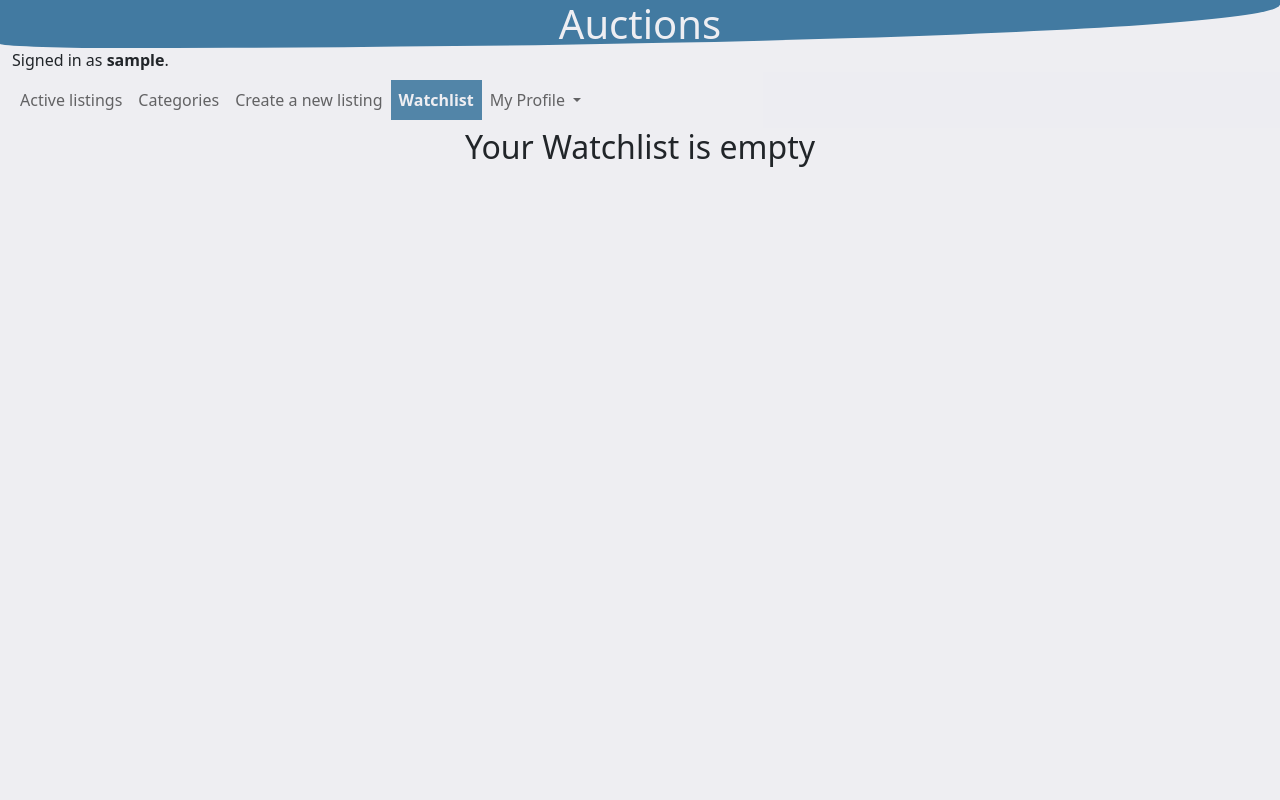
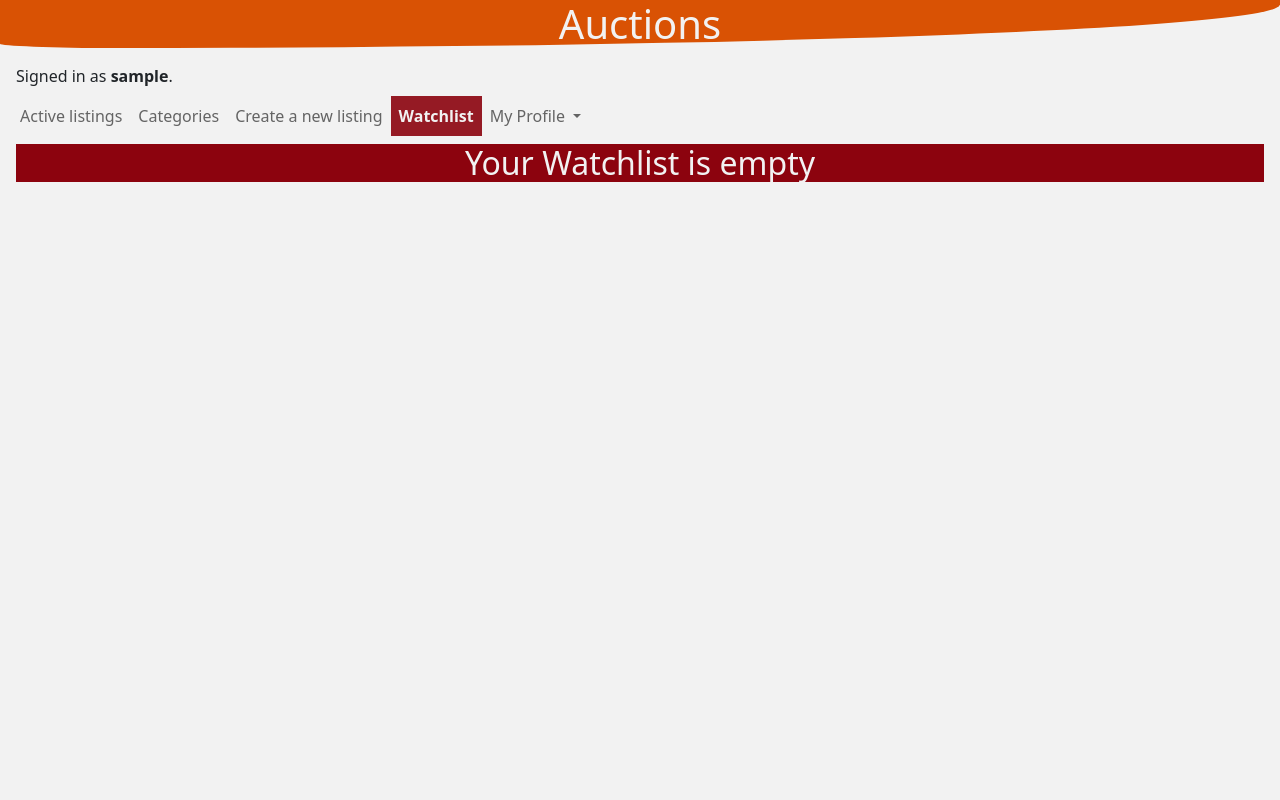
Before and after one commit to filologyprogramming/Auctions_Project, a Django app: page /watchlist in a window 1280 px wide. Run offline with Django 3.2, Linux system fonts and the light colour scheme; the visitor is signed in with stand-in values (Sample User, id 1); data that the repository does not hold is empty.

Commit message:
First changes to Flexbox

```diff
--- a/auctions/static/auctions/styles.css
+++ b/auctions/static/auctions/styles.css
@@ -14,7 +14,7 @@ html, body { /* Main body settings */
 }
 
 body {
-    background-color: #eeeef2;
+    background-color: #F2F2F2;
 }
 
 body > h1 { /* Styles main h1 */
@@ -22,42 +22,40 @@ body > h1 { /* Styles main h1 */
     flex-wrap: wrap;
     justify-content: center;
     border-radius: 0 0 100% 10%;
-    background-color: #427aa1;
-    color: #eeeef2;
+    background-color: #D95204;
+    color: #F2F2F2;
     margin: 0;
 
 }
 
 #signed {/* Styles "Signed as..." div */
     display: inline-block;
-    text-align: center;
-    padding-left: 12px;
+    margin-top: 1rem;
+    margin-left: 1rem;
 }
 
 
 /* Navbar */
 .navbar { /* Styles navbar app-wide*/
-    background-color: #eeeef2;
+    background-color: #F2F2F2;
     opacity: 90%;
     position: sticky;
     width: 100%;
 }
 .navbar-toggler { /* Styles expand button in small navbar */
-    background-color: #eeeef2;
+    background-color: #F2F2F2;
     opacity: 100%;
-    box-shadow: 0.3rem 0.3rem #427aa1;
+    box-shadow: 0 0.3rem #8C030E;
 }
 
-/* alternative color #427aa1 */
-
 .active { /* The look of active link */
-    background-color: #427aa1 !important;
+    background-color: #8C030E !important;
     font-weight: bold;
-    color: #eeeef2 !important;
+    color: #F2F2F2 !important;
 }
 
 .dropdown-menu { /* Styles dropdown menu */
-    background-color: #eeeef2;
+    background-color: #F2F2F2;
 }
 
 .dropdown-item { /* Styles single dropdown items */
@@ -74,11 +72,11 @@ h2 { /* Styles main h2 above the page */
     justify-content: center;
     margin-left: 1rem;
     margin-right: 1rem;
+    color: #F2F2F2;
+    background-color: #8C030E;
 }
 
-#sold_to_banner {
-    text-align: center;
-}
+
 
 /* Registration form */
 
@@ -132,6 +132,53 @@ h2 { /* Styles main h2 above the page */
     border-top: 1px solid;
 }
 
+
+.all_listings {
+    display: flex;
+    flex-flow: row wrap;
+    justify-content: space-around;
+    text-align: center;
+    padding: 0;
+}
+
+.listing {
+    width: auto;
+    height: 14rem;
+    margin-top: 1rem;
+    margin-bottom: 1rem;
+}
+
+.image_box {
+    margin: 0;
+    width: 10rem;
+    height: 10rem;
+}
+
+
+img { /*Styles listing image */
+    width: 10rem;
+    height: 10rem;
+    box-sizing: border-box;
+    object-fit: cover;
+    margin: 0;
+}
+
+.nameprice_box {
+    background-color: #D95204;
+    width: 10rem;
+    box-sizing: border-box;
+    border-left: 1px solid #8C030E;
+    border-right: 1px solid #8C030E;
+    border-bottom: 1px solid #8C030E;
+}
+
+.nameprice_box > p {
+    white-space: nowrap;
+    text-overflow: ellipsis;
+    overflow: hidden;
+    color: #F2F2F2;
+}
+
 .col-12 { /* Makes links fill in the whole width */
     width: 100%;
     padding: 0;
--- a/auctions/templates/auctions/login.html
+++ b/auctions/templates/auctions/login.html
@@ -5,7 +5,7 @@
     <h2>Login</h2>
 
     {% if message %}
-        <div id="invalid_credent">{{ message }}</div>
+        <div id="invalid_credentials">{{ message }}</div>
     {% endif %}
 
     <form action="{% url 'login' %}" method="post" id="login_form">
@@ -16,7 +16,7 @@
         <div class="form-group">
             <input class="form-control" type="password" name="password" placeholder="Password">
         </div>
-        <input class="btn btn-primary button" type="submit" value="Login">
+        <input class="my_buttons" type="submit" value="Login">
     </form>
 
     <p class="already_registered">Don't have an account? <a href="{% url 'register' %}">Register here.</a></p>
--- a/auctions/templates/auctions/watchlist.html
+++ b/auctions/templates/auctions/watchlist.html
@@ -8,10 +8,32 @@
     <h2 id="title">Your Watchlist is empty</h2>
 {% endif %}
 
-    {% for listing in watchlist.listing.all %}
+    <div class="all_listings">
+        {% for listing in watchlist.listing.all %}
+        <div class="listing" id="listing_{{ listing.id }}">
+            <a href="{% url 'show_listing' listing.id listing.name %}">
+                <div class="image_box">
+                    <img src="{{ listing.image.url }}" alt="{{ listing.description }}" class="justify-content-center">
+                </div>
+                <div class="nameprice_box">
+                    <p class="listing-name">{{ listing.name }}</p>
+                    <p class="listing-price">PLN {{ listing.price }}</p>
+                        <div>
+                            <form action="{% url 'remove_from_watchlist' listing.id %}" method="post" class="remove_from_watchlist" name="remove_from_watchlist">
+                                {% csrf_token %}
+                                <input type="hidden" value="{{ listing.id }}" name="listing_id" class="listing_id">
+                                <input type="submit" value="Remove" class="my_buttons">
+                            </form>
+                        </div>
+                </div>
+            </a>
+        </div>
+        {% endfor %}
+    </div>
+    {% endblock %}
     <!-- Display information about the listing -->
-    <div class="row justify-content-center listing" id="listing_{{ listing.id }}">
-        <a href="{% url 'show_listing' listing.id listing.name %}" class="col-12">
+
+<!--
 
             <div class="col-6 left_side image">
                 <img src="{{ listing.image.url }}" alt="{{ listing.description }}" class="justify-content-center">
@@ -21,20 +43,12 @@
                     <h4 class="listing-name">{{ listing.name }}</h4>
                     <h4 class="listing-price">PLN {{ listing.price }}</h4>
                 </div>
-                <div class="lol">
+                <div class="lol"> -->
                     <!-- <p id="listing-category">{{ listing.get_category_display }}</p> -->
-                    <p class="listing-condition">{{ listing.get_condition_display }}</p>
+                <!--    <p class="listing-condition">{{ listing.get_condition_display }}</p>
                     <p class="listing-date">{{ listing.date }}</p>
                 </div>
             </div>
         </a>
-    </div>
+    </div> -->
             <!-- Remove from watchlist form -->
-            <form action="{% url 'remove_from_watchlist' listing.id %}" method="post" class="remove_from_watchlist" name="remove_from_watchlist" id="remove_from_watchlist">
-                {% csrf_token %}
-                <input type="hidden" value="{{ listing.id }}" name="listing_id" class="listing_id">
-                <input type="submit" value="Remove from watchlist" class="button">
-            </form>
-        </div>
-    {% endfor %}
-{% endblock %}
```
Also changed, not shown: other parts of auctions/static/auctions/styles.css (+17 -25 lines), auctions/templates/auctions/index.html (+16 -20 lines).
